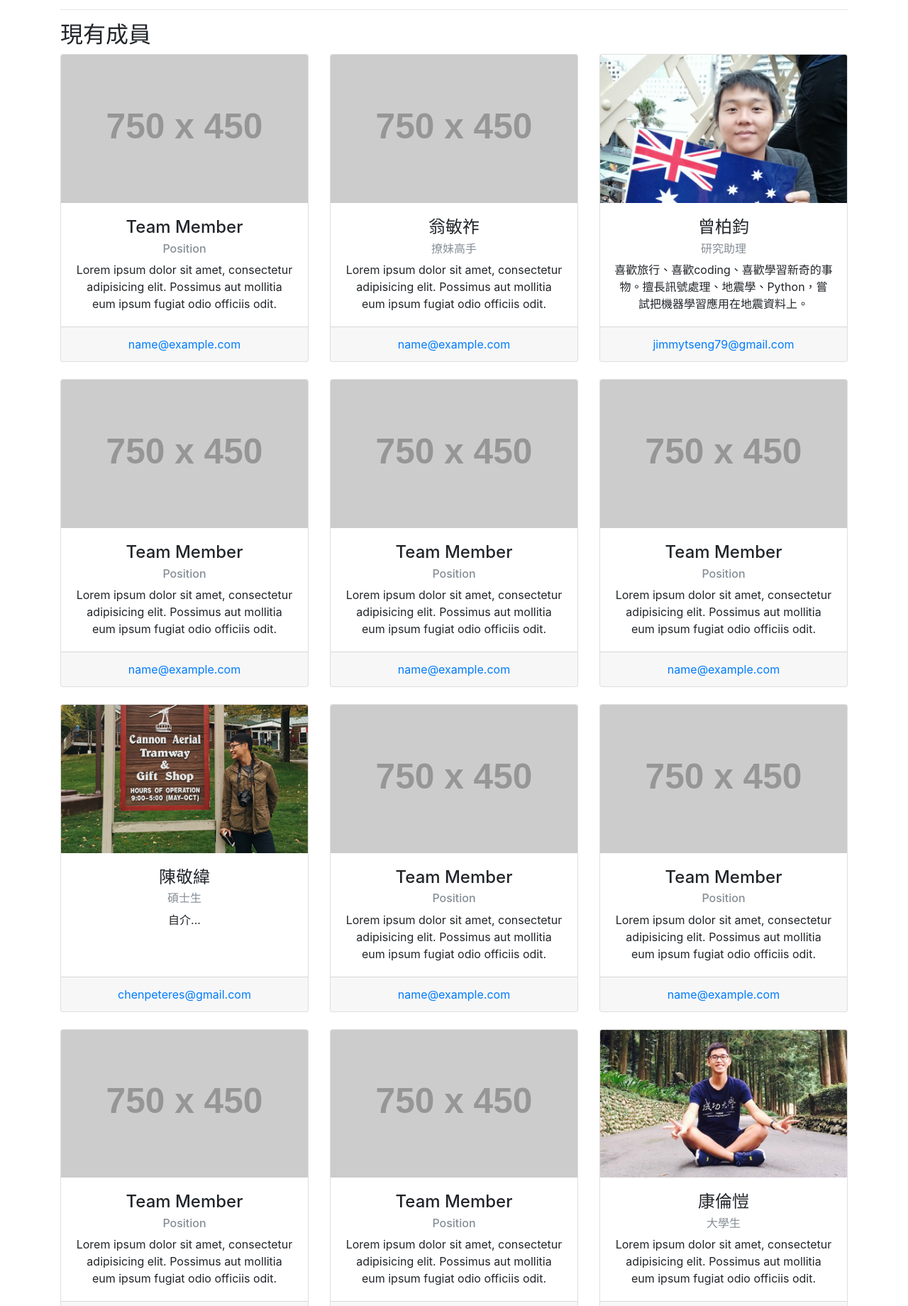
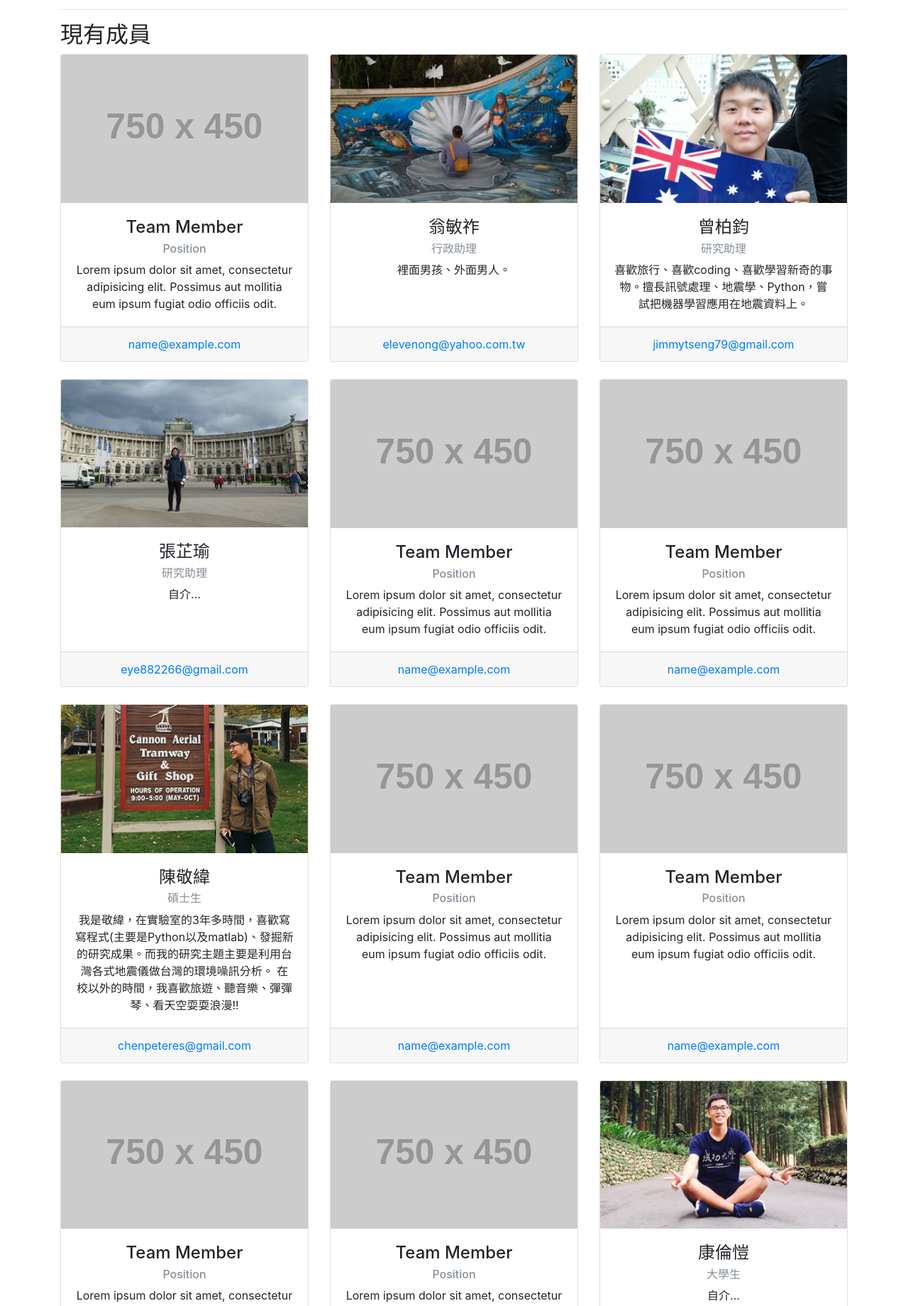
Before and after one commit to jimmytseng79/website, a website: page members.html in a window 1280 px wide. Shown: the part 684-2524 px from the top of the page at 71% size. Drawn offline with Linux system fonts and the light colour scheme; placeholder pictures from the web are drawn by us.

Commit message:
update member and index

```diff
--- a/members.html
+++ b/members.html
@@ -129,14 +129,14 @@
         </div>
         <div class="col-lg-4 mb-4">
           <div class="card h-100 text-center">
-            <img class="card-img-top" src="http://placehold.it/750x450" alt="">
+            <img class="card-img-top" src="img/minzou.jpg" alt="">
             <div class="card-body">
               <h4 class="card-title">翁敏祚</h4>
-              <h6 class="card-subtitle mb-2 text-muted">撩妹高手</h6>
-              <p class="card-text">Lorem ipsum dolor sit amet, consectetur adipisicing elit. Possimus aut mollitia eum ipsum fugiat odio officiis odit.</p>
+              <h6 class="card-subtitle mb-2 text-muted">行政助理</h6>
+              <p class="card-text">裡面男孩、外面男人。</p>
             </div>
             <div class="card-footer">
-              <a href="#">name@example.com</a>
+              <a href="#">elevenong@yahoo.com.tw</a>
             </div>
           </div>
         </div>
@@ -158,14 +158,14 @@
       <div class="row">
         <div class="col-lg-4 mb-4">
           <div class="card h-100 text-center">
-            <img class="card-img-top" src="http://placehold.it/750x450" alt="">
+            <img class="card-img-top" src="img/chihyu.jpg" alt="">
             <div class="card-body">
-              <h4 class="card-title">Team Member</h4>
-              <h6 class="card-subtitle mb-2 text-muted">Position</h6>
-              <p class="card-text">Lorem ipsum dolor sit amet, consectetur adipisicing elit. Possimus aut mollitia eum ipsum fugiat odio officiis odit.</p>
+              <h4 class="card-title">張芷瑜</h4>
+              <h6 class="card-subtitle mb-2 text-muted">研究助理</h6>
+              <p class="card-text">自介...</p>
             </div>
             <div class="card-footer">
-              <a href="#">name@example.com</a>
+              <a href="#">eye882266@gmail.com</a>
             </div>
           </div>
         </div>
@@ -204,7 +204,8 @@
             <div class="card-body">
               <h4 class="card-title">陳敬緯</h4>
               <h6 class="card-subtitle mb-2 text-muted">碩士生</h6>
-              <p class="card-text">自介...</p>
+              <p class="card-text">我是敬緯，在實驗室的3年多時間，喜歡寫寫程式(主要是Python以及matlab)、發掘新的研究成果。而我的研究主題主要是利用台灣各式地震儀做台灣的環境噪訊分析。
+在校以外的時間，我喜歡旅遊、聽音樂、彈彈琴、看天空耍耍浪漫!!</p>
             </div>
             <div class="card-footer">
               <a href="#">chenpeteres@gmail.com</a>
@@ -272,7 +273,7 @@
             <div class="card-body">
               <h4 class="card-title">康倫愷</h4>
               <h6 class="card-subtitle mb-2 text-muted">大學生</h6>
-              <p class="card-text">Lorem ipsum dolor sit amet, consectetur adipisicing elit. Possimus aut mollitia eum ipsum fugiat odio officiis odit.</p>
+              <p class="card-text">自介...</p>
             </div>
             <div class="card-footer">
               <a href="#">name@example.com</a>
```
Also changed, not shown: index.html (+16 -0 lines), img/chihyu.jpg (added), img/coastline_velocity_variation_v2.png (deleted), img/minzou.jpg (added), img/mwcs_chn3_tai1_f5_m5.png, 3 other files.
